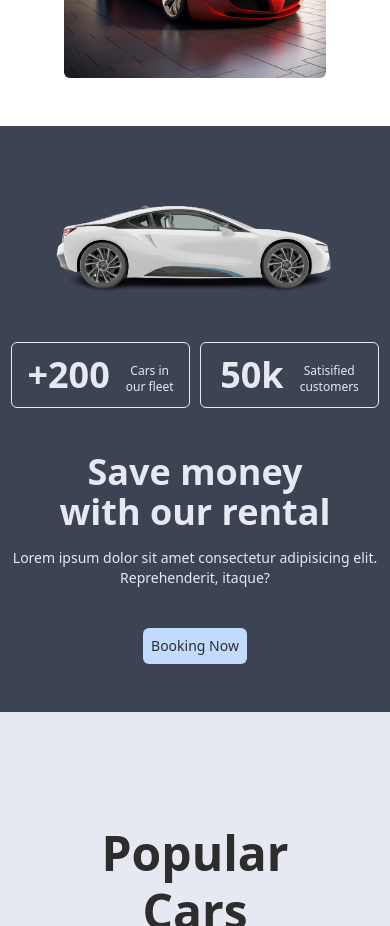
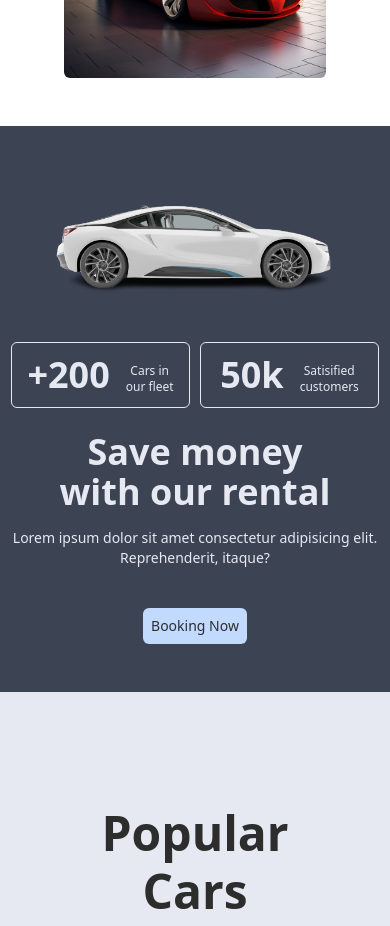
Before and after one commit to Paulhakeem/Dolph, a Nuxt app: page / in a window 390 px wide. Shown: the part 2180-3106 px from the top of the page. Built offline with nearby package versions, Linux system fonts and the light colour scheme.

Commit message:
Done with responsiveness

```diff
--- a/components/savemoney.vue
+++ b/components/savemoney.vue
@@ -2,7 +2,7 @@
   <main>
     <div class="bg-bg w-full h-auto mx-auto">
       <div
-        class="grid grid-cols-1 md:grid-cols-2 pb-12 items-center justify-center gap-5"
+        class="flex flex-wrap pb-12 items-center justify-center"
       >
         <div class="justify-center justify-self-center mx-auto">
           <div class="flex justify-center object-center">
```
